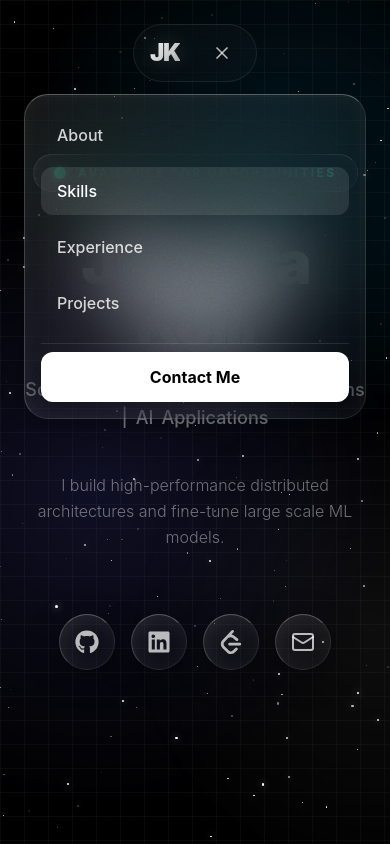
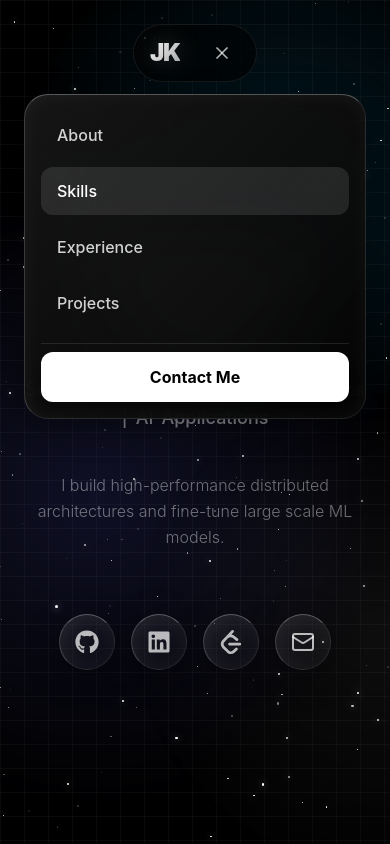
Before and after one commit to jitendra-789/portfolio, a React (Vite) app: page / in a window 390 px wide. Both pictures are taken after a click on the button 222 px from the left and 53 px from the top of the page. Shown: the top 844 px of the page. Built offline with nearby package versions, Linux system fonts and the light colour scheme.

Commit message:
fix(nav): fix mobile navbar transparency issues

```diff
--- a/src/components/layout/Navbar.tsx
+++ b/src/components/layout/Navbar.tsx
@@ -48,8 +48,8 @@ export function Navbar() {
           className={cn(
             "pointer-events-auto flex items-center space-x-2 md:space-x-1 rounded-full px-4 md:px-6 py-2.5 md:py-3 transition-all duration-500 border",
             isScrolled
-              ? "glass border-surface-border bg-black/60 shadow-[0_8px_32px_rgba(0,0,0,0.8)] backdrop-blur-3xl"
-              : "bg-surface border-surface-border backdrop-blur-xl"
+              ? "glass border-surface-border bg-black/90 md:bg-black/60 shadow-[0_8px_32px_rgba(0,0,0,0.8)] backdrop-blur-3xl"
+              : "bg-surface border-surface-border backdrop-blur-xl bg-black/60 md:bg-transparent"
           )}
         >
           <a
@@ -124,7 +124,7 @@ export function Navbar() {
               animate={{ opacity: 1, y: 0, scale: 1 }}
               exit={{ opacity: 0, y: -20, scale: 0.95 }}
               transition={{ duration: 0.2, ease: "easeOut" }}
-              className="pointer-events-auto md:hidden absolute top-[70px] left-6 right-6 p-4 glass border border-white/10 rounded-3xl flex flex-col space-y-2 origin-top shadow-2xl shadow-black/50"
+              className="pointer-events-auto md:hidden absolute top-[70px] left-6 right-6 p-4 glass bg-black/95 border border-white/10 rounded-3xl flex flex-col space-y-2 origin-top shadow-2xl shadow-black/50"
             >
               {navLinks.map((link) => {
                 const isActive = activeSection === link.href.substring(1);
--- a/src/index.css
+++ b/src/index.css
@@ -42,7 +42,7 @@
 
 @layer utilities {
   .glass {
-    background: linear-gradient(135deg, rgba(255,255,255,0.08) 0%, rgba(255,255,255,0.01) 100%);
+    background-image: linear-gradient(135deg, rgba(255,255,255,0.08) 0%, rgba(255,255,255,0.01) 100%);
     border: 1px solid rgba(255, 255, 255, 0.1);
     border-top: 1px solid rgba(255, 255, 255, 0.3);
     border-left: 1px solid rgba(255, 255, 255, 0.2);
```
